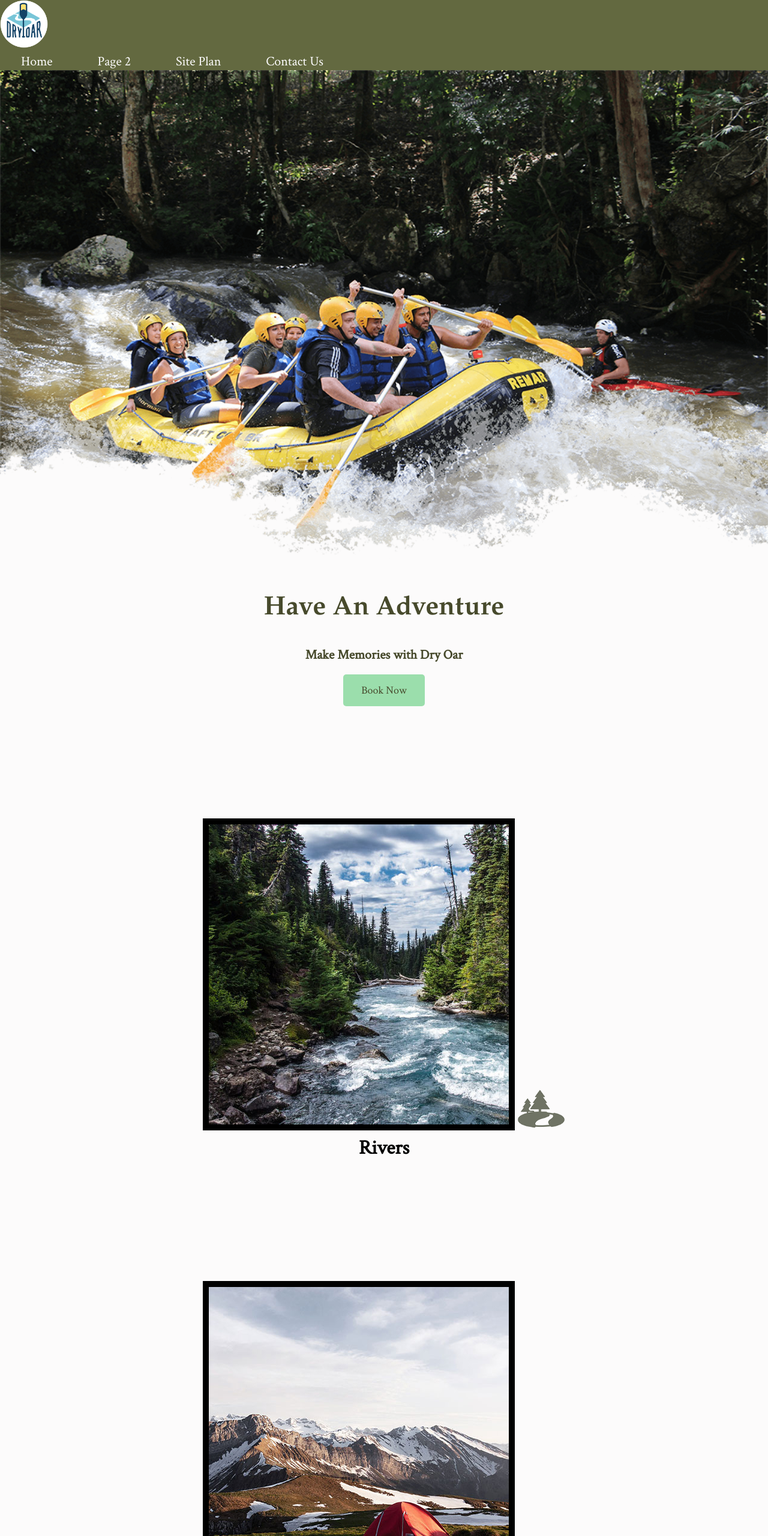
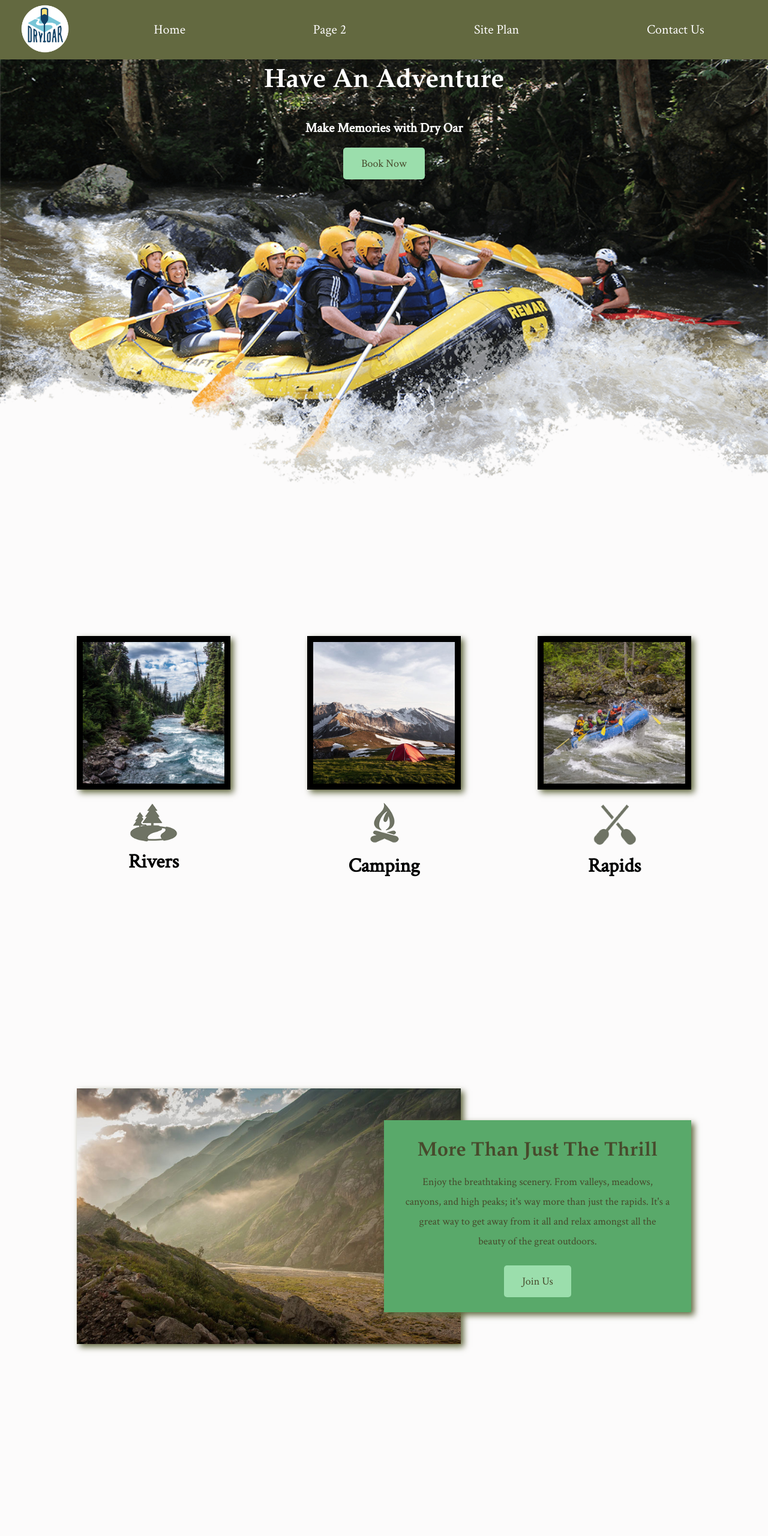
Before and after one commit to artable/WDD, a plain HTML site: page index.html in a window 1280 px wide. Shown: the top 2560 px of the page at 60% size. Drawn offline with Linux system fonts and the light colour scheme.

Commit message:
finishing touches

```diff
--- a/styles/styles.css
+++ b/styles/styles.css
@@ -19,6 +19,8 @@
 }
 header {
     background-color: var(--secondary-color);
+    display: grid;
+    grid-template-columns: 150px auto;
 }
 body {
     background-color: var(--offwhite);
@@ -26,7 +28,14 @@ body {
     font-size: 22px;
     margin: 0;
     padding: 0;
-
+}
+nav {
+    display: flex;
+    justify-content: space-around;
+}
+main {
+    display: grid;
+    grid-template-columns: 1fr 1fr 1fr 1fr 1fr 1fr 1fr 1fr 1fr 1fr;
 }
 main section img {
     box-sizing: border-box;
@@ -38,6 +47,9 @@ footer {
     background-color: var(--secondary-color);
     padding: 25px 50px;
     margin-top: 200px;
+    display: flex;
+    justify-content: space-around;
+    align-items: center;
 }
 footer a {
     text-decoration: none;
@@ -82,6 +94,7 @@ nav a:hover {
     background-color: var(--accent1-color);
     line-height: 1.5em;
     padding: 35px;
+    box-shadow: 5px 5px 10px var(--secondary-color);
 }
 .msg h2 {
     color: var(--primary-color);
@@ -104,8 +117,25 @@ h4 {
     color: var(--primary-color);
 }
 
+#hero {
+    display: grid;
+    grid-template-columns: 1fr 3fr 1fr;
+    margin-top: -100px;
+}
+
+#hero-box {
+    grid-column: 1/4;
+    grid-row: 1/3;
+    z-index: -1;
+}
+#hero-msg {
+    grid-column: 2/3;
+    grid-row: 1/2;
+    margin-top: 100px;
+}
 #hero-msg h1, #hero-msg h4 {
     text-align: center;
+    color: white;
 }
 .button-box {
     text-align: center;
@@ -127,8 +157,10 @@ main section {
     width: 100%
 }
 
-#logo-link {
+#logo_link {
     padding-top: 5px;
+    justify-self: center;
+    align-self: center;
 }
 
 .rivers-card, .camping-card, .rapids-card {
@@ -136,5 +168,81 @@ main section {
 }
 
 .card-img {
-    border: 10px solid black; /*TODO check color*/
+    width: 100%;
+    border: 10px solid black;
+    transition: transform .5s;
+    box-shadow: 5px 5px 10px var(--secondary-color);
 }
+.card-img:hover {
+    opacity: .6;
+    transform: scale(1.1);
+}
+.rivers-card {
+    grid-column: 2/4;
+    grid-row: 2/3;
+}
+.camping-card {
+    grid-column: 5/7;
+    grid-row: 2/3;
+}
+.rapids-card {
+    grid-column: 8/10;
+    grid-row: 2/3;
+}
+.mountains {
+    width: 100%;
+    grid-column: 2/7;
+    grid-row: 5/8;
+    box-shadow: 5px 5px 10px var(--secondary-color);
+}
+.msg {
+    grid-column: 6/10;
+    grid-row: 6/7;
+}
+#background {
+    grid-column: 1/11;
+    grid-row: 4/9;
+}
+
+
+@media screen and (max-width: 900px) {
+    #hero, .home-grid {
+        display: block;
+        height: auto;
+    }
+    nav, footer {
+        flex-direction: column;
+    }
+    nav a {
+        display: block;
+        padding: 15px;
+    }
+    #hero {
+        margin-top: 0;
+    }
+    #hero-msg {
+        margin-top: 0;
+    }
+    #hero-msg h4 {
+        display: none;
+    }
+    .home-title {
+        font-size: 25px;
+        color: #6f7364;
+    }
+    .rivers-card, .camping-card, .rapids-card {
+        margin: 50px auto;
+        width: 60%;
+    }
+    #background {
+        display: none;
+    }
+    .mountains, .msg {
+        width: 80%;
+        display: block;
+        margin: 0 auto;
+    }
+    footer {
+        margin-top: 25px;
+    }
+}
```
